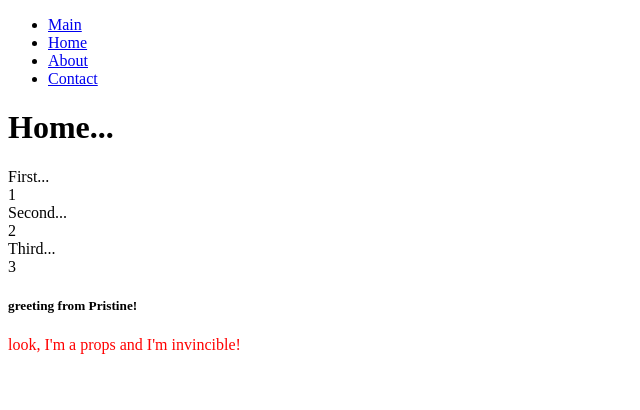
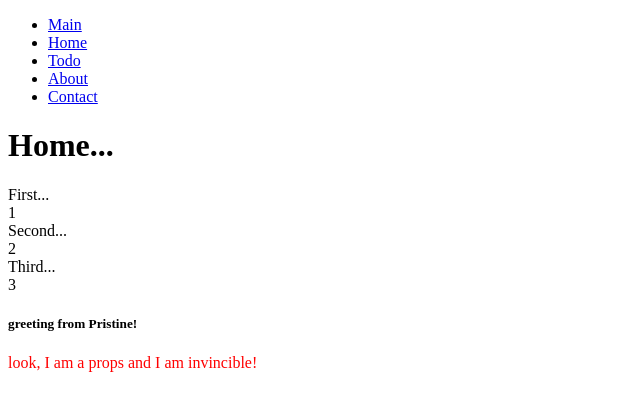
Before and after one commit to zetekla/reactApp, a React app: page / in a window 1280 px wide. Shown: the top 410 px of the page, without its empty margins (0-640 px from the left). Built offline with nearby package versions, Linux system fonts and the light colour scheme.

Commit message:
added /todo route

```diff
--- a/App.jsx
+++ b/App.jsx
@@ -2,6 +2,7 @@ import React      from 'react';
 import {Link}     from 'react-router';
 import Home       from './components/Home';
 import About      from './components/About';
+import Todo       from './components/Todo';
 import Contact    from './components/Contact';
 import Nav        from './components/Nav';
 
@@ -18,4 +19,4 @@ export default class App extends React.Component {
   }
 }
 
-export {Home, About, Contact}
+export {Home, About, Todo, Contact}
--- a/components/Nav.jsx
+++ b/components/Nav.jsx
@@ -13,6 +13,9 @@ export default class Nav extends React.Component {
                   <Link to="home">Home</Link>
                </li>
                <li>
+                  <Link to="todo">Todo</Link>
+               </li>
+               <li>
                   <Link to="about">About</Link>
                </li>
                <li>
--- /dev/null
+++ b/components/Todo.jsx
@@ -0,0 +1,11 @@
+import React from 'react';
+
+export default class Todo extends React.Component {
+   render() {
+      return (
+         <div>
+            <h1>Todo...</h1>
+         </div>
+      )
+   }
+}
--- a/main.js
+++ b/main.js
@@ -2,14 +2,15 @@ import React from 'react';
 import ReactDOM from 'react-dom';
 import { Router, Route, Link, browserHistory, IndexRoute  } from 'react-router';
 import App from './App.jsx';
-import {Home,About,Contact} from './App.jsx';
+import {Home,About,Todo,Contact} from './App.jsx';
 
 ReactDOM.render((
    <Router history = {browserHistory}>
-      <Route path = "/" component = {App}>
-				<IndexRoute component = {Home} immutableData ="look, I'm a props and I'm invincible!"/>
+      <Route path = "/" component ={App}>
+				<IndexRoute component ={Home} immutableData ="look, I am a props and I am invincible!"/>
 				<Route path = "home" component = {Home} />
 				<Route path = "about" component = {About} />
+				<Route path = "todo" component = {Todo} />
 				<Route path = "contact" component = {Contact} />
       </Route>
    </Router>
--- a/package.json
+++ b/package.json
@@ -11,6 +11,7 @@
   "dependencies": {
     "react": "^15.4.1",
     "react-dom": "^15.4.1",
+    "react-redux": "^5.0.3",
     "react-router": "^3.0.0",
     "webpack": "^1.13.3",
     "webpack-dev-server": "^1.16.2"
```
